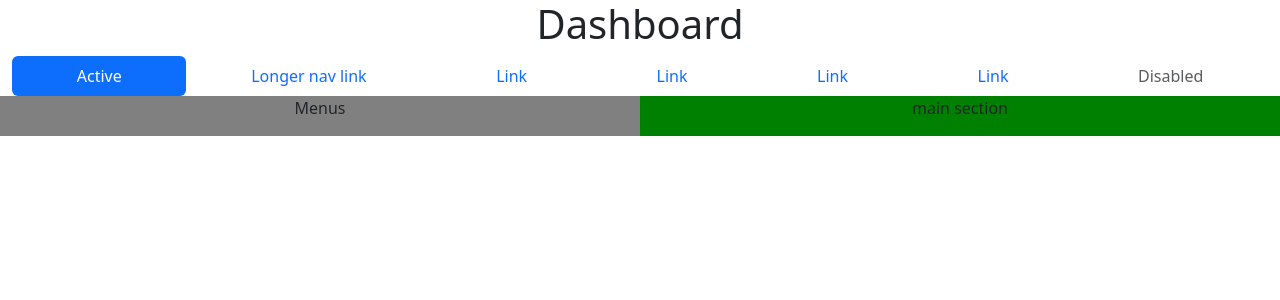
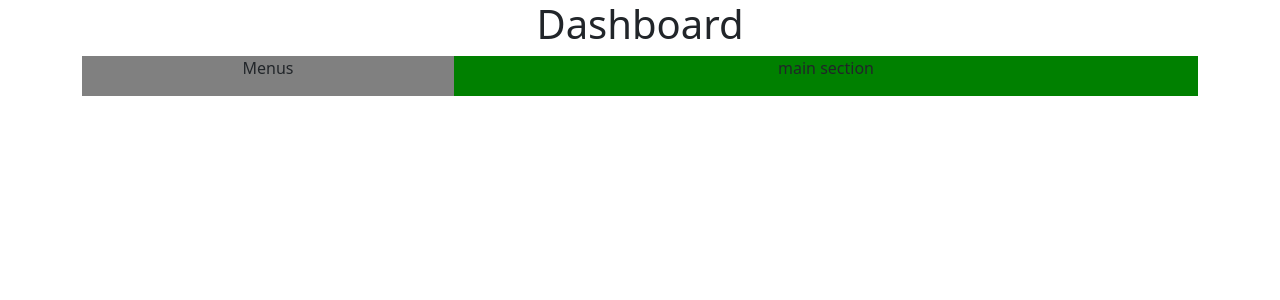
Before and after one commit to Nikhil-Wadatkar-Repo/school-data-management-system, a React (Create React App) app in the folder school-dashboard/: page / in a window 1280 px wide. Shown: the top 300 px of the page. Built offline with nearby package versions, Linux system fonts and the light colour scheme.

Commit message:
project structure added

```diff
--- a/school-dashboard/src/components/Dashboard.js
+++ b/school-dashboard/src/components/Dashboard.js
@@ -2,9 +2,9 @@ import React from 'react'
 
 function Dashboard() {
     return (
-        <div className='container-fluid'>
+        <div className='container'>
             <h1>Dashboard</h1>
-            <div>
+            {/* <div>
                 <nav className="nav nav-pills flex-column flex-sm-row">
                     <a className="flex-sm-fill text-sm-center nav-link active" aria-current="page" href="#">Active</a>
                     <a className="flex-sm-fill text-sm-center nav-link" href="#">Longer nav link</a>
@@ -14,11 +14,12 @@ function Dashboard() {
                     <a className="flex-sm-fill text-sm-center nav-link" href="#">Link</a>
                     <a className="flex-sm-fill text-sm-center nav-link disabled" href="#" tabindex="-1" aria-disabled="true">Disabled</a>
                 </nav>
+            </div> */}
+<div className='container'>
+            <div className='row'>
+                <div className='col-4' style={{ backgroundColor: "gray" }}><p>Menus</p></div>
+                <div className='col-8' style={{ backgroundColor: "green" }}><p>main section</p></div>
             </div>
-
-            <div className='row'>
-                <div className='col' style={{ backgroundColor: "gray" }}><p>Menus</p></div>
-                <div className='col' style={{ backgroundColor: "green" }}><p>main section</p></div>
             </div>
         </div>
     )
```
Also changed, not shown: 1 other file (tests, documents, lock files or other folders).
